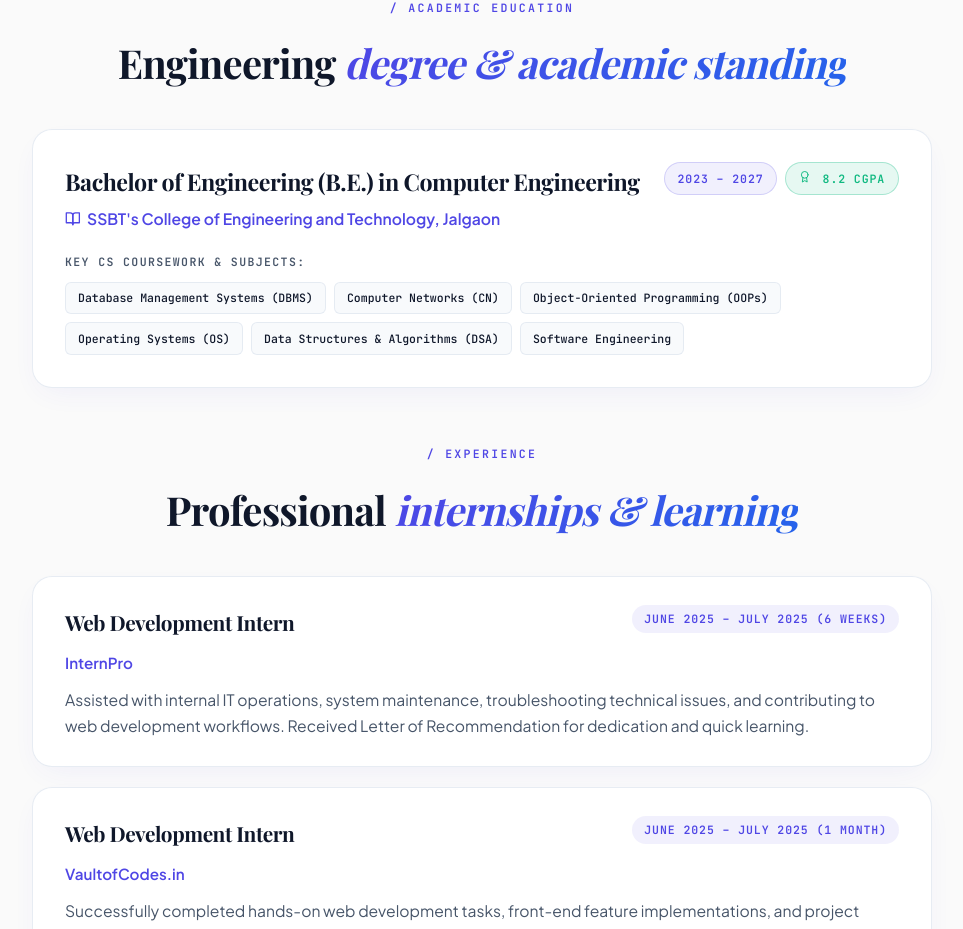
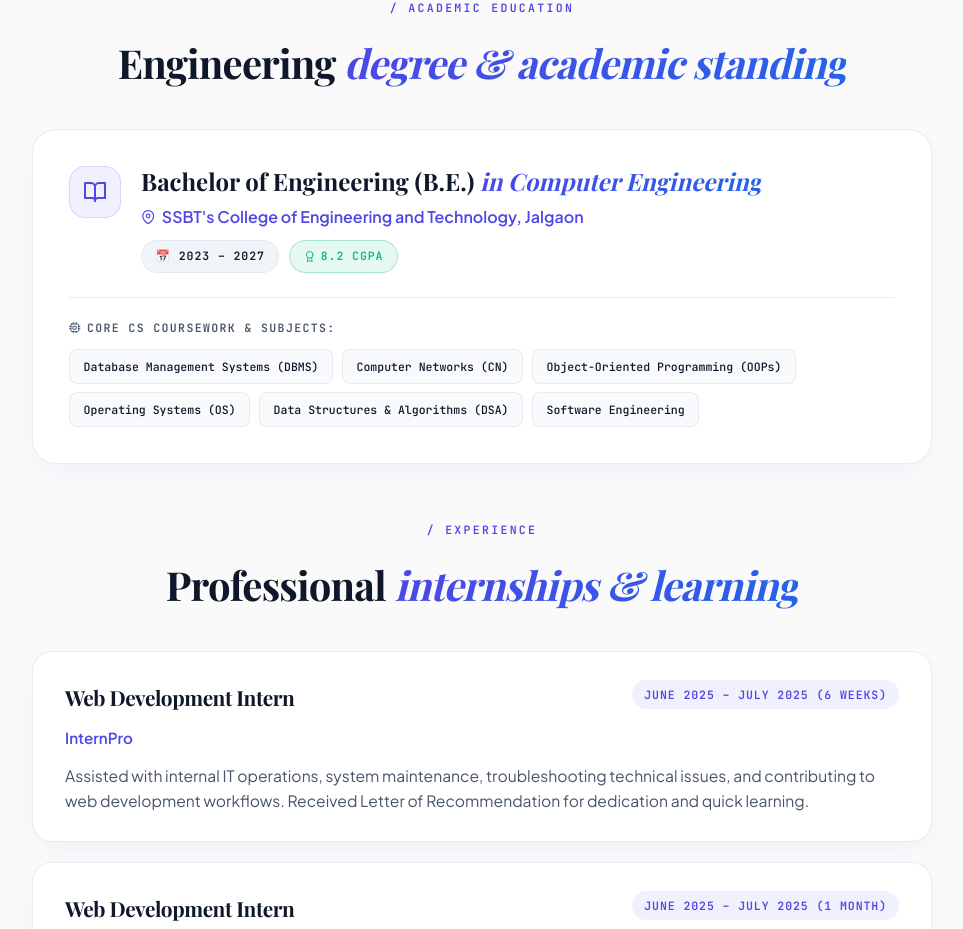
Before and after one commit to Mahesh-more1/portfolio, a React (Vite) app: page /#/about in a window 1280 px wide. Shown: the part 1713-2642 px from the top of the page, without its empty margins (158-1121 px from the left). Built offline with nearby package versions, Linux system fonts and the light colour scheme; a web font is replaced by a local one.

Commit message:
Redesign Academic Education card into a modern Bento layout with icon badge, location tag, and pill badges

```diff
--- a/src/pages/About.jsx
+++ b/src/pages/About.jsx
@@ -1,7 +1,7 @@
 import React, { useState } from 'react';
 import styled from 'styled-components';
 import { motion } from 'framer-motion';
-import { FiDownload, FiCheck, FiArrowRight, FiBookOpen, FiAward, FiLayers, FiCode, FiBriefcase } from 'react-icons/fi';
+import { FiDownload, FiCheck, FiArrowRight, FiBookOpen, FiAward, FiCode, FiBriefcase, FiMapPin, FiCpu } from 'react-icons/fi';
 import Button from '../components/common/Button';
 
 const AboutContainer = styled.section`
@@ -254,11 +254,11 @@ const EducationSection = styled.div`
   scroll-margin-top: 150px;
 `;
 
-const EducationCard = styled(motion.div)`
+const ModernEduCard = styled(motion.div)`
   background: ${props => props.theme.card};
   border: 1px solid ${props => props.theme.cardBorder};
-  border-radius: 20px;
-  padding: 2rem;
+  border-radius: 24px;
+  padding: 2.25rem;
   box-shadow: ${props => props.theme.shadow};
   backdrop-filter: blur(12px);
   max-width: 900px;
@@ -268,72 +268,111 @@ const EducationCard = styled(motion.div)`
   &:hover {
     transform: translateY(-3px);
     border-color: ${props => props.theme.primary};
+    box-shadow: 0 15px 35px -10px rgba(79, 70, 229, 0.12);
   }
 `;
 
-const EduHeader = styled.div`
+const EduTopRow = styled.div`
   display: flex;
-  justify-content: space-between;
+  gap: 1.25rem;
   align-items: flex-start;
-  flex-wrap: wrap;
-  gap: 0.85rem;
-  margin-bottom: 1rem;
+  margin-bottom: 1.5rem;
 
-  .degree-box {
-    h3 {
-      font-family: ${props => props.theme.serifFont};
-      font-size: 1.45rem;
-      font-weight: 700;
-      color: ${props => props.theme.text};
-      margin-bottom: 0.25rem;
-    }
+  @media (max-width: 600px) {
+    flex-direction: column;
+  }
+`;
 
-    .institution {
-      font-size: 0.98rem;
-      font-weight: 600;
+const EduIconBadge = styled.div`
+  width: 52px;
+  height: 52px;
+  border-radius: 16px;
+  background: ${props => props.theme.mode === 'light' ? 'rgba(79, 70, 229, 0.08)' : 'rgba(99, 102, 241, 0.15)'};
+  color: ${props => props.theme.primary};
+  display: flex;
+  align-items: center;
+  justify-content: center;
+  font-size: 1.5rem;
+  flex-shrink: 0;
+  border: 1px solid ${props => props.theme.mode === 'light' ? 'rgba(79, 70, 229, 0.15)' : 'rgba(99, 102, 241, 0.25)'};
+`;
+
+const EduMainInfo = styled.div`
+  flex: 1;
+
+  .degree-title {
+    font-family: ${props => props.theme.serifFont};
+    font-size: 1.5rem;
+    font-weight: 700;
+    color: ${props => props.theme.text};
+    line-height: 1.3;
+    margin-bottom: 0.35rem;
+
+    span.italic-accent {
+      font-style: italic;
       color: ${props => props.theme.primary};
-      display: flex;
-      align-items: center;
-      gap: 0.4rem;
     }
   }
 
-  .badges {
+  .institution-name {
+    font-size: 1rem;
+    font-weight: 600;
+    color: ${props => props.theme.primary};
     display: flex;
-    gap: 0.5rem;
-    flex-wrap: wrap;
+    align-items: center;
+    gap: 0.4rem;
+    margin-bottom: 0.6rem;
   }
 `;
 
-const EduPill = styled.span`
+const EduBadgesRow = styled.div`
+  display: flex;
+  gap: 0.6rem;
+  flex-wrap: wrap;
+  align-items: center;
+`;
+
+const EduBadge = styled.span`
   font-family: ${props => props.theme.monoFont};
   font-size: 0.72rem;
   text-transform: uppercase;
   letter-spacing: 0.08em;
-  padding: 0.35rem 0.8rem;
+  padding: 0.35rem 0.85rem;
   border-radius: 9999px;
   font-weight: 600;
   background: ${props => props.mint
     ? (props.theme.mode === 'light' ? 'rgba(16, 185, 129, 0.1)' : 'rgba(16, 185, 129, 0.2)')
-    : (props.theme.mode === 'light' ? 'rgba(79, 70, 229, 0.08)' : 'rgba(99, 102, 241, 0.15)')};
-  color: ${props => props.mint ? '#10b981' : props.theme.primary};
-  border: 1px solid ${props => props.mint ? 'rgba(16, 185, 129, 0.3)' : 'rgba(79, 70, 229, 0.2)'};
+    : (props.theme.mode === 'light' ? '#f1f5f9' : '#1e293b')};
+  color: ${props => props.mint ? '#10b981' : props.theme.text};
+  border: 1px solid ${props => props.mint ? 'rgba(16, 185, 129, 0.3)' : props.theme.cardBorder};
+  display: inline-flex;
+  align-items: center;
+  gap: 0.35rem;
 `;
 
-const EduCourseworkLabel = styled.div`
+const EduDivider = styled.div`
+  height: 1px;
+  background: ${props => props.theme.cardBorder};
+  margin: 1.25rem 0;
+`;
+
+const CourseworkHeaderLabel = styled.div`
   font-family: ${props => props.theme.monoFont};
   font-size: 0.72rem;
   text-transform: uppercase;
   letter-spacing: 0.12em;
   color: ${props => props.theme.textSecondary};
-  margin: 1.25rem 0 0.6rem;
+  margin-bottom: 0.75rem;
   font-weight: 600;
+  display: flex;
+  align-items: center;
+  gap: 0.4rem;
 `;
 
 const CourseworkGrid = styled.div`
   display: flex;
   flex-wrap: wrap;
-  gap: 0.5rem;
+  gap: 0.55rem;
 `;
 
 const CourseworkTag = styled.span`
@@ -341,10 +380,16 @@ const CourseworkTag = styled.span`
   font-size: 0.72rem;
   background: ${props => props.theme.mode === 'light' ? '#f8fafc' : '#0f172a'};
   color: ${props => props.theme.text};
-  padding: 0.35rem 0.75rem;
-  border-radius: 6px;
+  padding: 0.4rem 0.85rem;
+  border-radius: 8px;
   border: 1px solid ${props => props.theme.cardBorder};
   font-weight: 500;
+  transition: all 0.25 ease;
+
+  &:hover {
+    border-color: ${props => props.theme.primary};
+    color: ${props => props.theme.primary};
+  }
 `;
 
 const ExperienceSection = styled.div`
@@ -617,25 +662,34 @@ const About = () => {
           </Title>
         </Header>
 
-        <EducationCard
+        <ModernEduCard
           initial={{ y: 30, opacity: 0 }}
           animate={{ y: 0, opacity: 1 }}
           transition={{ duration: 0.6 }}
         >
-          <EduHeader>
-            <div className="degree-box">
-              <h3>Bachelor of Engineering (B.E.) in Computer Engineering</h3>
-              <div className="institution">
-                <FiBookOpen /> SSBT's College of Engineering and Technology, Jalgaon
+          <EduTopRow>
+            <EduIconBadge>
+              <FiBookOpen />
+            </EduIconBadge>
+            <EduMainInfo>
+              <div className="degree-title">
+                Bachelor of Engineering (B.E.) <span className="italic-accent">in Computer Engineering</span>
               </div>
-            </div>
-            <div className="badges">
-              <EduPill>2023 – 2027</EduPill>
-              <EduPill mint><FiAward style={{ display: 'inline', marginRight: '4px' }} /> 8.2 CGPA</EduPill>
-            </div>
-          </EduHeader>
+              <div className="institution-name">
+                <FiMapPin style={{ fontSize: '0.9rem' }} /> SSBT's College of Engineering and Technology, Jalgaon
+              </div>
+              <EduBadgesRow>
+                <EduBadge>📅 2023 – 2027</EduBadge>
+                <EduBadge mint><FiAward /> 8.2 CGPA</EduBadge>
+              </EduBadgesRow>
+            </EduMainInfo>
+          </EduTopRow>
 
-          <EduCourseworkLabel>Key CS Coursework & Subjects:</EduCourseworkLabel>
+          <EduDivider />
+
+          <CourseworkHeaderLabel>
+            <FiCpu /> Core CS Coursework & Subjects:
+          </CourseworkHeaderLabel>
           <CourseworkGrid>
             {coursework.map((subject, idx) => (
               <CourseworkTag key={idx}>
@@ -643,7 +697,7 @@ const About = () => {
               </CourseworkTag>
             ))}
           </CourseworkGrid>
-        </EducationCard>
+        </ModernEduCard>
       </EducationSection>
 
       <ExperienceSection id="experience-section">
```
